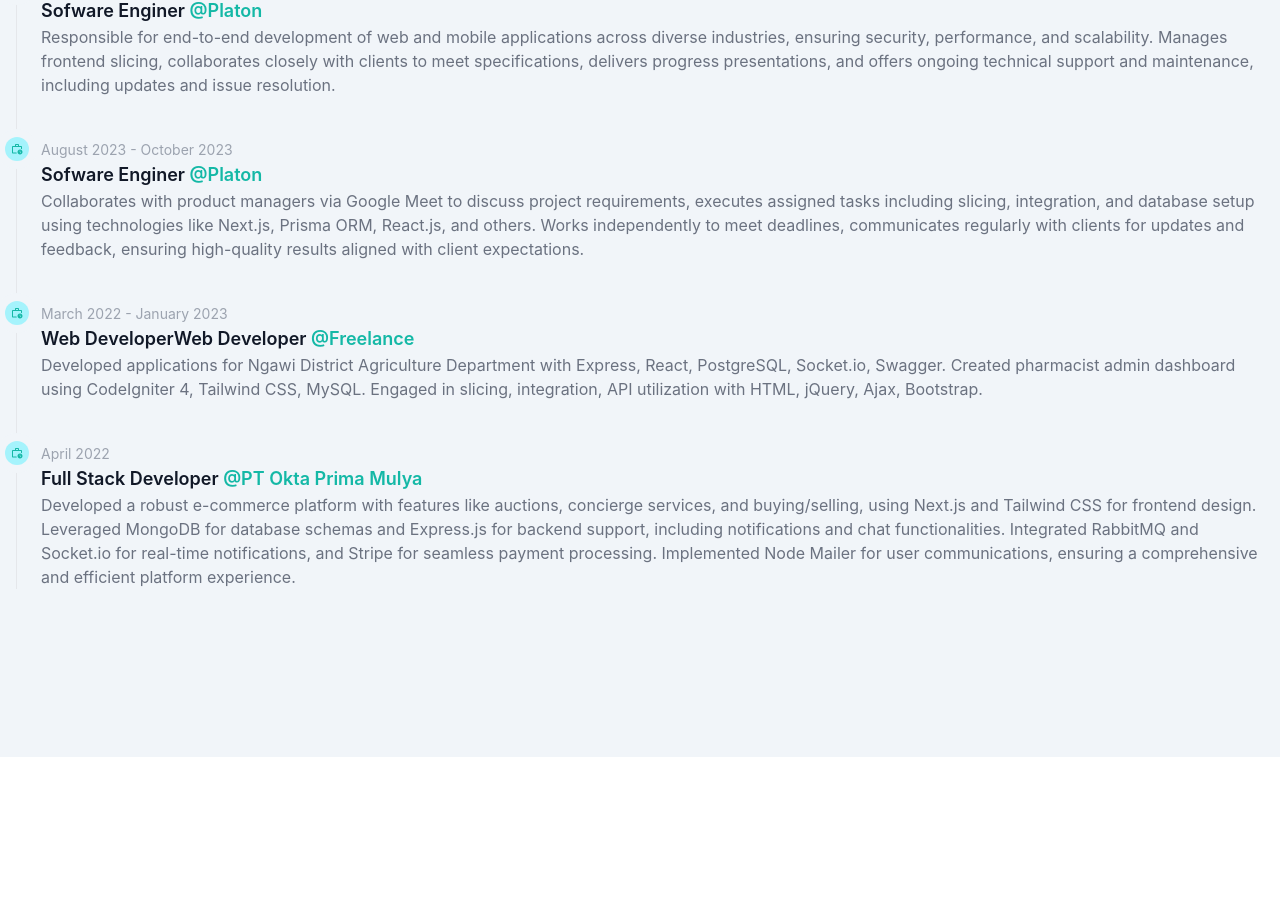
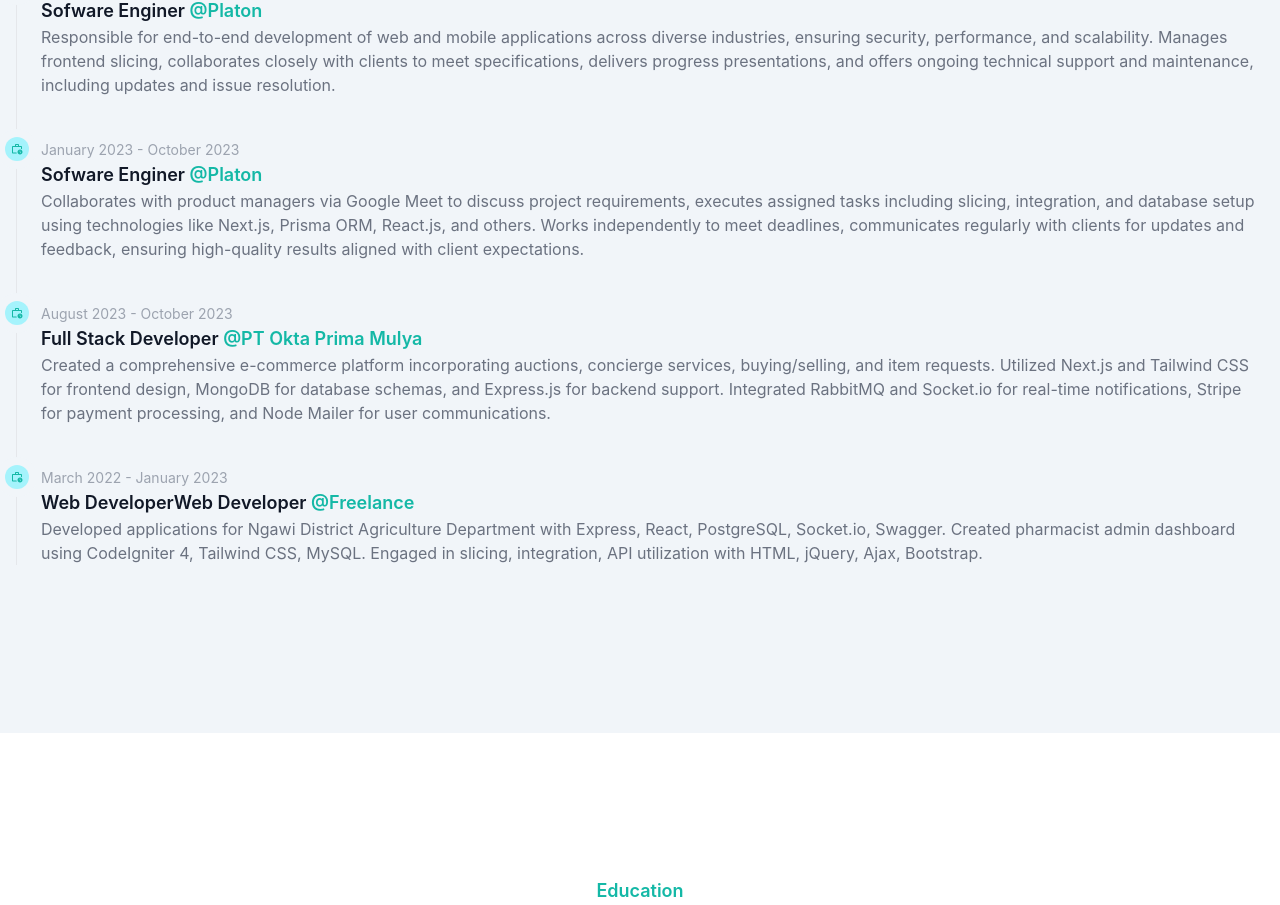
Before and after one commit to heri2610/portfolio, a React (Vite) app: page / in a window 1280 px wide. Shown: the part 2425-3330 px from the top of the page. Built offline with nearby package versions, Linux system fonts and the light colour scheme.

Commit message:
menambhkan Experience

```diff
--- a/src/components/landingPage/Experience.jsx
+++ b/src/components/landingPage/Experience.jsx
@@ -42,10 +42,20 @@
             <Timeline.Item>
               <Timeline.Point  icon={MdOutlineWorkHistory}/>
               <Timeline.Content>
-                <Timeline.Time>August 2023 - October 2023</Timeline.Time>
+                <Timeline.Time>January 2023 - October 2023</Timeline.Time>
                 <Timeline.Title>Sofware Enginer <span className='text-primary'>@Platon</span></Timeline.Title>
                 <Timeline.Body>
                   Collaborates with product managers via Google Meet to discuss project requirements, executes assigned tasks including slicing, integration, and database setup using technologies like Next.js, Prisma ORM, React.js, and others. Works independently to meet deadlines, communicates regularly with clients for updates and feedback, ensuring high-quality results aligned with client expectations.
+                </Timeline.Body>
+              </Timeline.Content>
+            </Timeline.Item>
+            <Timeline.Item>
+              <Timeline.Point  icon={MdOutlineWorkHistory}/>
+              <Timeline.Content>
+                <Timeline.Time>August 2023 - October 2023</Timeline.Time>
+                <Timeline.Title>Full Stack Developer <span className='text-primary'>@PT Okta Prima Mulya</span></Timeline.Title>
+                <Timeline.Body>
+                  Created a comprehensive e-commerce platform incorporating auctions, concierge services, buying/selling, and item requests. Utilized Next.js and Tailwind CSS for frontend design, MongoDB for database schemas, and Express.js for backend support. Integrated RabbitMQ and Socket.io for real-time notifications, Stripe for payment processing, and Node Mailer for user communications.
                 </Timeline.Body>
               </Timeline.Content>
             </Timeline.Item>
@@ -59,16 +69,6 @@
                 </Timeline.Body>
               </Timeline.Content>
             </Timeline.Item>
-            <Timeline.Item>
-              <Timeline.Point  icon={MdOutlineWorkHistory}/>
-              <Timeline.Content>
-                <Timeline.Time>April 2022</Timeline.Time>
-                <Timeline.Title>Full Stack Developer <span className='text-primary'>@PT Okta Prima Mulya</span></Timeline.Title>
-                <Timeline.Body>
-                  Developed a robust e-commerce platform with features like auctions, concierge services, and buying/selling, using Next.js and Tailwind CSS for frontend design. Leveraged MongoDB for database schemas and Express.js for backend support, including notifications and chat functionalities. Integrated RabbitMQ and Socket.io for real-time notifications, and Stripe for seamless payment processing. Implemented Node Mailer for user communications, ensuring a comprehensive and efficient platform experience.
-                </Timeline.Body>
-              </Timeline.Content>
-            </Timeline.Item>
           </Timeline>
         </Flowbite>
       </div>
```
